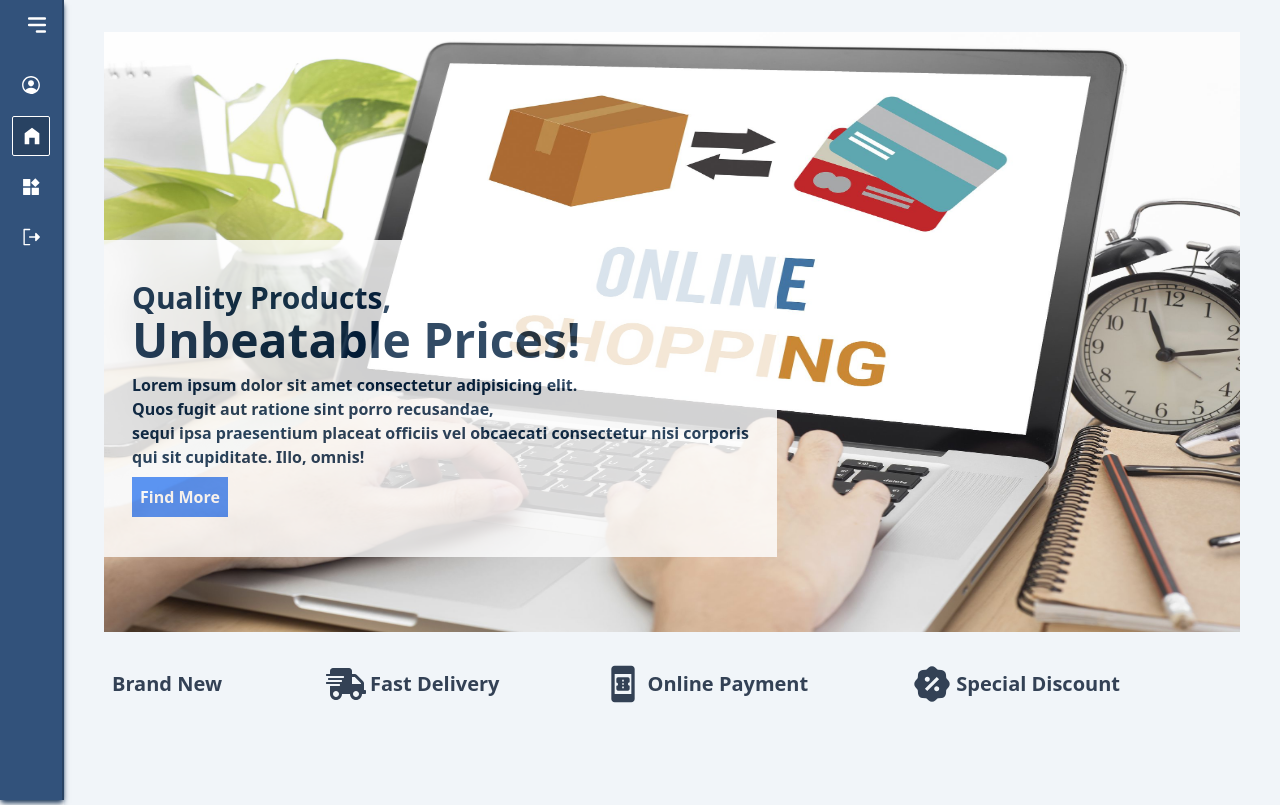
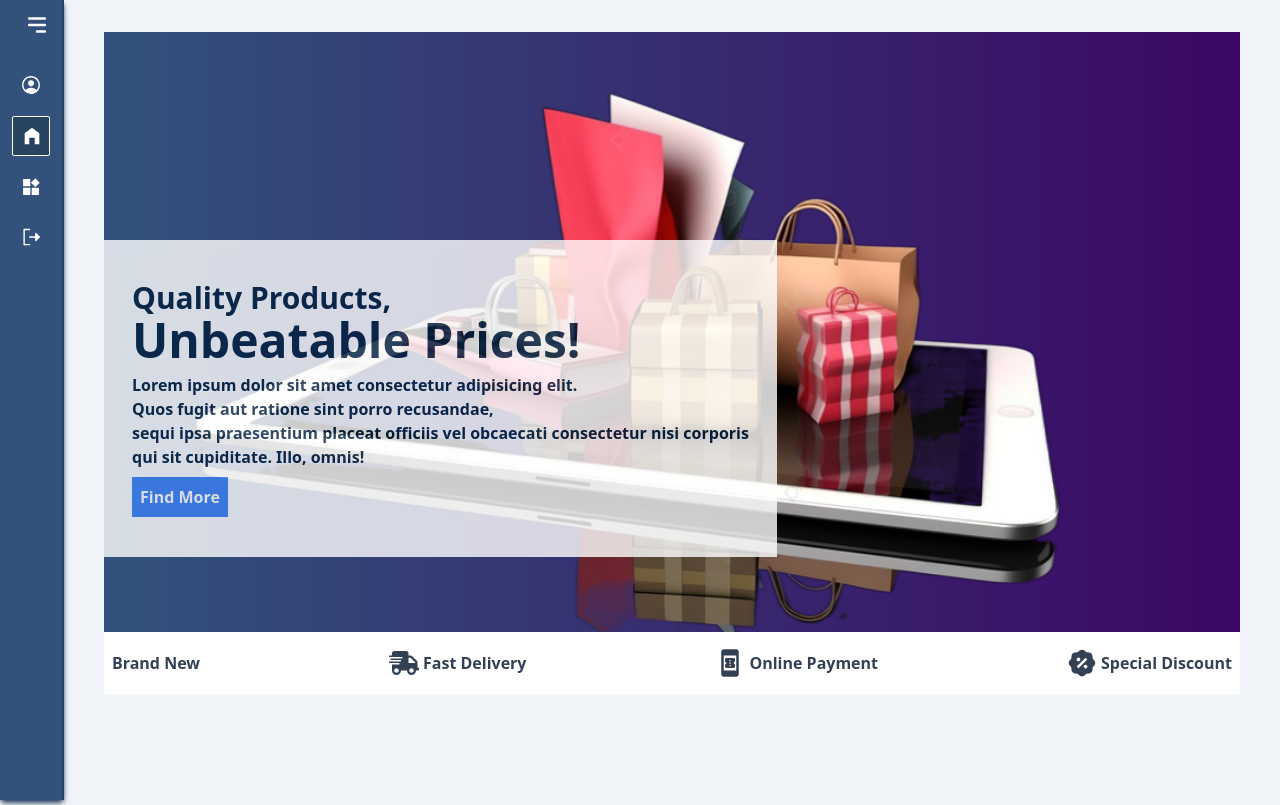
Before and after one commit to iampeterjose/ecommerce, a Next.js app: page / in a window 1280 px wide. Shown: the top 805 px of the page. Built offline with nearby package versions, Linux system fonts and the light colour scheme.

Commit message:
minor changes is related products

```diff
--- a/app/product/[id]/page.jsx
+++ b/app/product/[id]/page.jsx
@@ -45,7 +45,7 @@ const ProductDetail = () => {
 
             </div>
             <RelatedProducts />
-            <div className='mt-20'>
+            <div className='mt-80'>
                 <Reviews />
             </div>
         </div>
--- a/app/sections/Hero.jsx
+++ b/app/sections/Hero.jsx
@@ -6,7 +6,7 @@ const Hero = () => {
     return (
         <section className="flex flex-col min-h-screen" id="/">
             <div className="w-full">
-                <img src="/assets/onlineshopping.jpg" alt="HeroBg" className="w-full h-[300px] md:h-[600px] absolute md:static left-0 top-12" />
+                <img src="/assets/shopping1.png" alt="HeroBg" className="w-full h-[300px] md:h-[600px] bg-gradient-to-r from-customBlue to-purple-950 absolute md:static left-0 top-12" />
                 <div className="absolute top-36 md:top-60 text-[#001f3f] font-bold px-3 md:px-7 py-2 md:py-10 bg-white opacity-80 left-0 md:left-auto">
                     <h1 className="text-xl md:text-3xl">
                         Quality Products, <br/><span className="md:text-5xl">Unbeatable Prices!</span>
@@ -16,11 +16,11 @@ const Hero = () => {
                     </p>
                     <p className="bg-blue-500 px-2 py-2 text-white w-fit">Find More</p>
                 </div>
-                <div className="flex w-full md:max-w-screen-sm lg:max-w-screen-md xl:max-w-screen-lg overflow-x-auto whitespace-nowrap flex-row justify-between lg:ml-10 xl:ml-0 items-center absolute left-0 md:left-auto top-80 md:top-auto px-2 py-6 md:py-4 my-4 gap-2 text-xl md:font-md font-semibold text-slate-700">
+                <div className="flex w-full md:max-w-screen-md lg:max-w-screen-lg xl:max-w-screen-2xl overflow-x-auto whitespace-nowrap flex-row justify-between items-center absolute md:relative left-0 md:left-auto top-80 md:top-auto px-2 py-6 md:py-4 my-5 md:my-auto gap-2 text-md md:font-xl font-semibold text-slate-700 bg-white">
                     <h2>Brand New</h2>
-                    <h2 className="flex items-center gap-1"><FaShippingFast size={40} />Fast Delivery</h2>
-                    <h2 className="flex items-center gap-1"><MdBookOnline size={40} />Online Payment</h2>
-                    <h2 className="flex items-center gap-1"><RiDiscountPercentFill size={40} />Special Discount</h2>
+                    <h2 className="flex items-center gap-1"><FaShippingFast size={30} />Fast Delivery</h2>
+                    <h2 className="flex items-center gap-1"><MdBookOnline size={30} />Online Payment</h2>
+                    <h2 className="flex items-center gap-1"><RiDiscountPercentFill size={30} />Special Discount</h2>
                 </div>
             </div>
         </section>
--- a/components/RelatedProducts.jsx
+++ b/components/RelatedProducts.jsx
@@ -21,26 +21,30 @@ const RelatedProducts = () => {
         fetchRelatedProducts();
     },[relatedProducts]);
 
+    const truncateText = (text, limit) => {
+        return text.length > limit ? text.substring(0, limit) + '...' : text;
+    };
+
     return (
-        <div className="border-t border-b border-customBlue py-2">
+        <div className="border-t border-b border-customBlue py-4 w-full">
             <h1 className="text-xl font-semibold">
                 Related Products
             </h1>
-            <ul className="grid lg:grid-cols-5 md:grid-cols-3 grid-cols-2 gap-3 my-3">
-                {relatedProducts.total > 0 ? relatedProducts.products.slice(0,5).map((product) => (
-                    <li key={product.id} className="flex flex-col bg-white px-3 border-2 rounded-sm hover:cursor-pointer">
+            <ul className="flex w-full overflow-x-auto whitespace-nowrap flex-row justify-between items-center absolute left-0 s px-2 py-6 md:py-4 my-5 md:my-auto md:px-24 gap-2 md:gap-6 text-md md:font-xl font-semibold text-slate-700 bg-white">
+                {relatedProducts.total > 0 ? relatedProducts.products.slice(0,10).map((product) => (
+                    <li key={product.id} className="flex flex-col max-w-36 min-w-32 bg-white px-3 border-2 rounded-sm hover:cursor-pointer">
                         <Link href={`/product/${product.id}`} className="w-full flex flex-col hover:text-blue-500">
                             <div className="flex justify-center w-full py-2">
-                                <img src={product.thumbnail} alt={product.title} className="w-[125px] md:w-[175px] h-[125px] md:h-[175px]"/>
+                                <img src={product.thumbnail} alt={product.title} className="w-[100px] md:w-[125px] h-[100px] md:h-[125px]"/>
                             </div>
                             <span className="border-t-2 border-dashed w-full py-1"></span>
                             <div>
-                                <h2 className="text-sm md:text-md font-semibold">{product.title}</h2>
+                                <h2 className="text-sm md:text-md font-semibold">{truncateText(product.title, 10)}</h2>
                             </div>
                         </Link>
                         <span className="flex justify-between mb-2">
-                            <p className="text-sm font-semibold text-slate-500">${product.price}</p>
-                            <FaStar size={22} className="hover:text-yellow-400 text-slate-300" />
+                            <p className="text-xs md:text-sm font-semibold text-slate-500">${product.price}</p>
+                            <FaStar size={20} className="hover:text-yellow-400 text-slate-300" />
                         </span>
                     </li>
                 )) : (
```
Also changed, not shown: public/assets/shopping.jpg (added), public/assets/shopping1.png (added).
